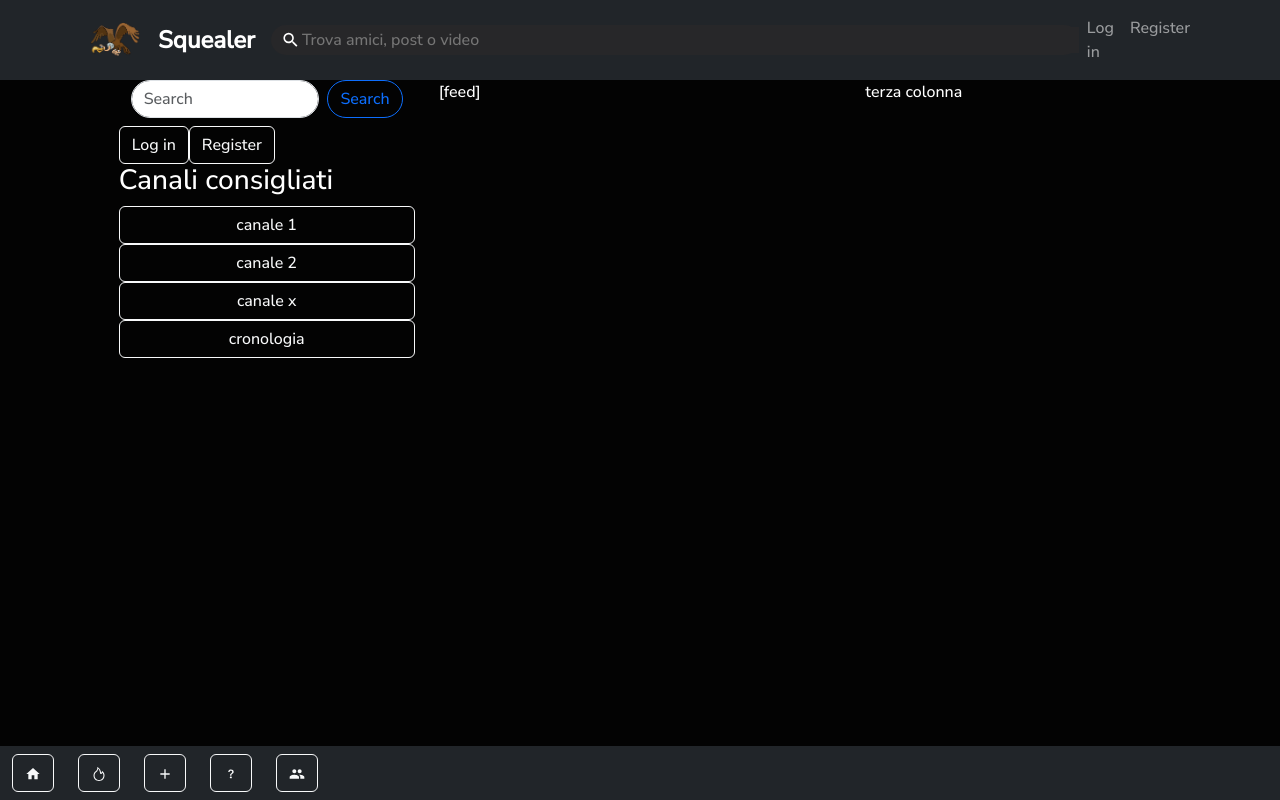
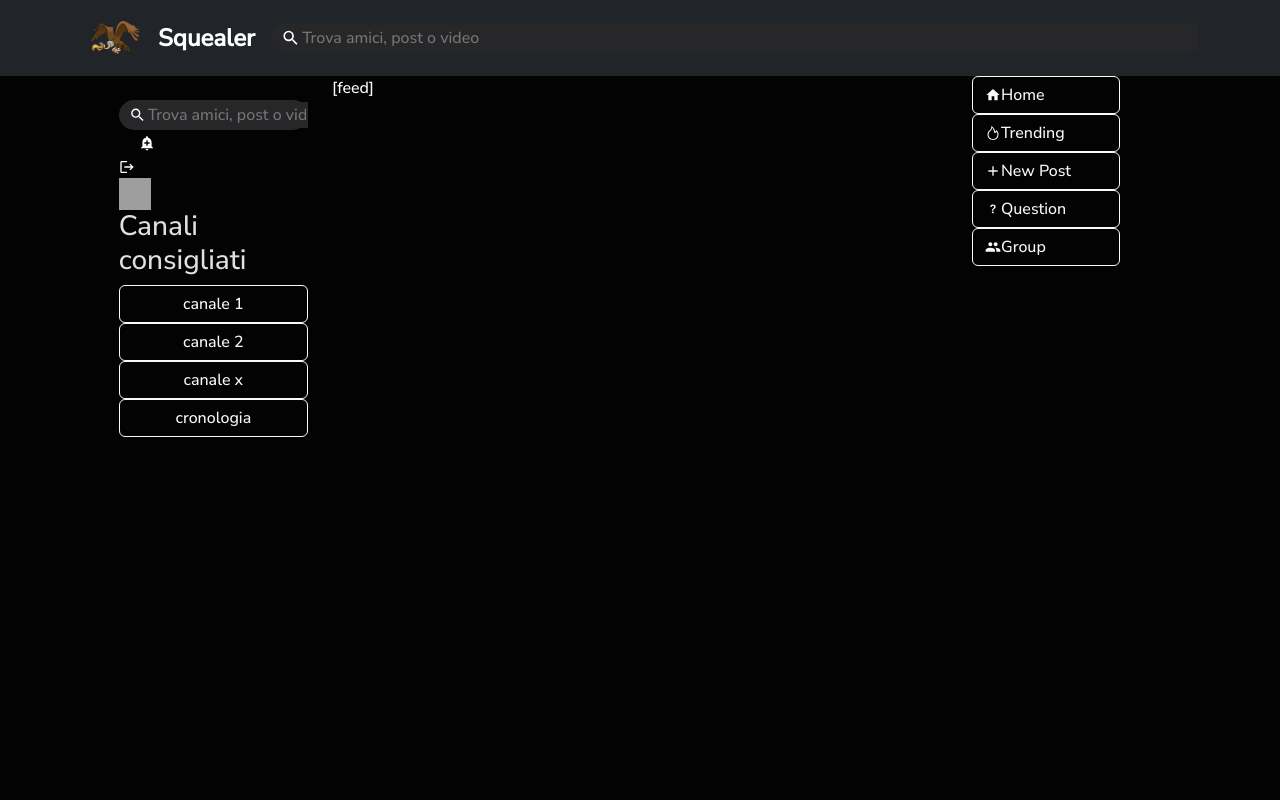
Before and after one commit to manTo16/Squealer, a React (Create React App) app in the folder app/: page / in a window 1280 px wide. Built offline with nearby package versions, Linux system fonts and the light colour scheme; grey boxes are pictures that could not be loaded.

Commit message:
home page ui

```diff
--- a/app/src/App.tsx
+++ b/app/src/App.tsx
@@ -27,7 +27,9 @@ function App() {
         <Route path='/trendingPage' element={<TrendingPage />}/>
       </Routes>
 
-      <Bottombar />
+      <div className='d-lg-none'>
+      <Bottombar/>
+      </div>
     </div>
   );
 }
--- a/app/src/components/Bottombar.tsx
+++ b/app/src/components/Bottombar.tsx
@@ -24,7 +24,7 @@ import "./Bottombar.css"
 export default function Bottombar() {
   return (
       <Navbar fixed="bottom" bg="dark" data-bs-theme="dark">
-      <Nav className="me-auto">
+      <Nav className="d-flex flex-grow-1">
         <Container className='justify-content-center'>
             <Row>
 
@@ -44,7 +44,7 @@ export default function Bottombar() {
               </Nav.Item>
             </Col>
 
-            <Col className='justify-content-start'>
+            <Col>
               <Nav.Item>
                 <Button variant="outline-light" href="/newPost">
                   <AddButton />
--- a/app/src/components/Navbar.tsx
+++ b/app/src/components/Navbar.tsx
@@ -5,11 +5,11 @@ import Logo from '../assets/Squealer.png'
 import { NavLink, useNavigate } from 'react-router-dom';
 import Bell from './svg/BellSvg'
 import Logout from './svg/LogoutSvg';
-import SearchLogo from './svg/SearchSvg';
 import "./Navbar.scss"
 
-/* sidebar */
+
 import SidebarComponent from './Sidebar/SidebarComponent';
+import Searchbar from './Searchbar';
 
 
 export default function Navbar() {
@@ -32,35 +32,8 @@ export default function Navbar() {
         <span className='Logo'>Squealer</span>
       </NavbarBootstrap.Brand>
 
-      <div className="d-flex align-items-center flex-grow-1"> {/* Utilizzo di flex-grow per l'espansione */}
-          <div className='searchBar flex-grow-1'> {/* Utilizzo di flex-grow per espandere l'input */}
-          <SearchLogo className='searchIcon'/>
-          <input
-            placeholder='Trova amici, post o video'
-            className='searchInput'
-          />
-        </div>
+      <Searchbar />
 
-        <NavbarBootstrap.Toggle aria-controls="basic-navbar-nav" className='logButton'/>
-        <NavbarBootstrap.Collapse id="basic-navbar-nav">
-            {!isLoggedIn ?(
-                // if NOT logged
-                <NavBootstrap className="ms-auto">
-                  <NavBootstrap.Link to="/login" as={NavLink}>Log in</NavBootstrap.Link>
-                  <NavBootstrap.Link to="/register" as={NavLink}>Register</NavBootstrap.Link>
-                </NavBootstrap>
-              ):(
-                // if logged
-                <NavBootstrap className="ms-auto">
-                  <div className="Bell"><Bell/></div>
-                  <div className="Logout"><Logout/></div>
-                  <img src="/assets/person/1.png" alt="" className='navbarImg'/>
-                </NavBootstrap>
-              )
-            }
-
-          </NavbarBootstrap.Collapse>
-        </div>
       </ContainerBootstrap>
     </NavbarBootstrap>
   );
--- a/app/src/components/Searchbar.tsx
+++ b/app/src/components/Searchbar.tsx
@@ -1,29 +1,20 @@
 import { Button, Col, Container, Form, Row } from "react-bootstrap";
+import SearchLogo from './svg/SearchSvg';
 
 
 
 
 function Searchbar () {
     return (
-        <Container className="mb-2">
-            <Form className="d-flex">
-
-                <Form.Control
-                type="search"
-                placeholder="Search"
-                className="me-2 rounded-pill"
-                aria-label="Search"
-                />
-
-                <Button
-                className="rounded-pill"
-                variant="outline-primary"
-                >
-                    Search
-                </Button>
-
-            </Form>
-        </Container>
+        <div className="d-flex align-items-center flex-grow-1"> {/* Utilizzo di flex-grow per l'espansione */}
+        <div className='searchBar flex-grow-1'> {/* Utilizzo di flex-grow per espandere l'input */}
+          <SearchLogo className='searchIcon'/>
+          <input
+            placeholder='Trova amici, post o video'
+            className='searchInput'
+          />
+        </div>
+      </div>
     );
 }
 
--- a/app/src/components/Sidebar/SidebarComponent.tsx
+++ b/app/src/components/Sidebar/SidebarComponent.tsx
@@ -24,9 +24,9 @@ function SidebarComponent() {
         </svg>
       </Button>
 
-      <Offcanvas show={show} onHide={handleClose}>
-        <Offcanvas.Header closeButton>
-          <Offcanvas.Title>Cacca</Offcanvas.Title>
+      <Offcanvas className="offcanvas-background" show={show} onHide={handleClose}>
+        <Offcanvas.Header closeButton closeVariant='white'>
+          <Offcanvas.Title className='normal-text'>Cacca</Offcanvas.Title>
         </Offcanvas.Header>
 
         <Offcanvas.Body>
--- a/app/src/components/Sidebar/SidebarContent.tsx
+++ b/app/src/components/Sidebar/SidebarContent.tsx
@@ -1,23 +1,41 @@
 import Button from 'react-bootstrap/Button';
-import Offcanvas from 'react-bootstrap/Offcanvas';
 
+import Bell from '../svg/BellSvg';
+import Logout from '../svg/LogoutSvg';
 import Searchbar from '../Searchbar';
 
 
 export default function SidebarContent() {
+  const isLoggedIn = true;
+
   return(
   <div>
+      <div className='sidebar-separator mt-4'>
         <Searchbar />
+      </div>
 
+      {
+        isLoggedIn ?
+        (
+        <div className='logged-in-buttons'>
+          <div className="Bell"><Bell/></div>
+          <div className="Logout"><Logout/></div>
+          <img src="/assets/person/1.png" alt="" className='navbarImg'/>
+        </div>
+        ) :
+        (
+        <div className='logged-out-buttons'>
           <Button variant="outline-light" href="/login">
             Log in
           </Button>
           <Button variant="outline-light" href="/register">
             Register
           </Button>
+        </div>
+        )
+      }
 
-
-        <h3 className="sidebar-title">Canali consigliati</h3>
+      <h3 className="normal-text">Canali consigliati</h3>
       <div className="channels-wrapper">
         <Button variant="outline-light">
           canale 1
--- /dev/null
+++ b/app/src/components/ThirdColumn/ThirdColumn.tsx
@@ -0,0 +1,41 @@
+
+import { Button } from "react-bootstrap"
+import HomeButton from "../svg/BottomBarSvg/HomeButton"
+import FireButton from "../svg/BottomBarSvg/FireButton"
+import AddButton from "../svg/BottomBarSvg/AddButton"
+import QuestionButton from "../svg/BottomBarSvg/QuestionButton"
+import GroupButton from "../svg/BottomBarSvg/GroupButton"
+
+
+export default function ThirdColumn() {
+    return(
+        <>
+  <div className="buttons-wrapper d-flex flex-column align-items-start">
+    <Button variant="outline-light" href="/" className="w-50 d-flex align-items-center">
+      <HomeButton />
+      <span className="ml-2">Home</span>
+    </Button>
+
+    <Button variant="outline-light" href="/trendingPage" className="w-50 d-flex align-items-center">
+      <FireButton />
+      <span className="ml-2">Trending</span>
+    </Button>
+
+    <Button variant="outline-light" href="/newPost" className="w-50 d-flex align-items-center">
+      <AddButton />
+      <span className="ml-2">New Post</span>
+    </Button>
+
+    <Button variant="outline-light" className="w-50 d-flex align-items-center">
+      <QuestionButton />
+      <span className="ml-2">Question</span>
+    </Button>
+
+    <Button variant="outline-light" className="w-50 d-flex align-items-center">
+      <GroupButton />
+      <span className="ml-2">Group</span>
+    </Button>
+  </div>
+</>
+    )
+}
--- a/app/src/pages/Home.tsx
+++ b/app/src/pages/Home.tsx
@@ -7,6 +7,7 @@ import SidebarComponent from '../components/Sidebar/SidebarComponent'
 import Searchbar from '../components/Searchbar'
 import Feed from '../components/Feed/Feed'
 import SidebarContent from '../components/Sidebar/SidebarContent'
+import ThirdColumn from '../components/ThirdColumn/ThirdColumn'
 
 import "./Home.css"
 
@@ -19,16 +20,16 @@ export default function Home() {
 
         <Row xs={12} lg={12} className="main-row">
 
-          <Col xs={0} lg={{ span: 3, offset: 1 }} className='d-none d-lg-block'>
+          <Col xs={0} lg={{ span: 2, offset: 1 }} className='d-none d-lg-block'>
             <SidebarContent />
           </Col>
 
-          <Col xs={12} lg={4} className='content-wrapper'>
+          <Col xs={12} lg={6} className='content-wrapper'>
             <Feed/>
           </Col>
 
-          <Col xs={0} lg={4} className='d-none d-lg-block'>
-            <p>terza colonna</p>
+          <Col xs={0} lg={3} className='d-none d-lg-block'>
+            <ThirdColumn />
           </Col>
 
         </Row>
--- a/app/src/scss/main.scss
+++ b/app/src/scss/main.scss
@@ -69,4 +69,14 @@ body {
   }
 }
 
+.offcanvas-background {
+  &.offcanvas {
+    background-color: $darkMode-Background;
+  }
+}
+
+.normal-text {
+  color: $darkMode-DisplayName
+}
+
 $theme-colors: ($catpuccin-theme-colors,$theme-colors);
```
Lines whose indentation alone changed are shown as unchanged.
